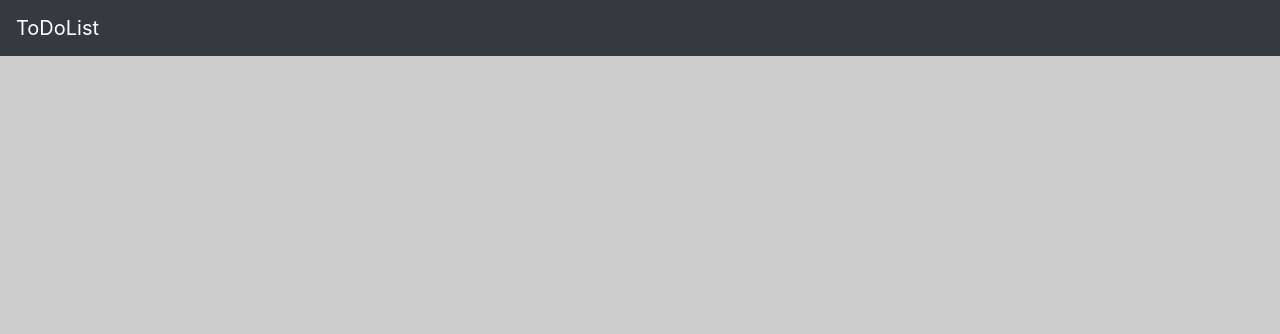
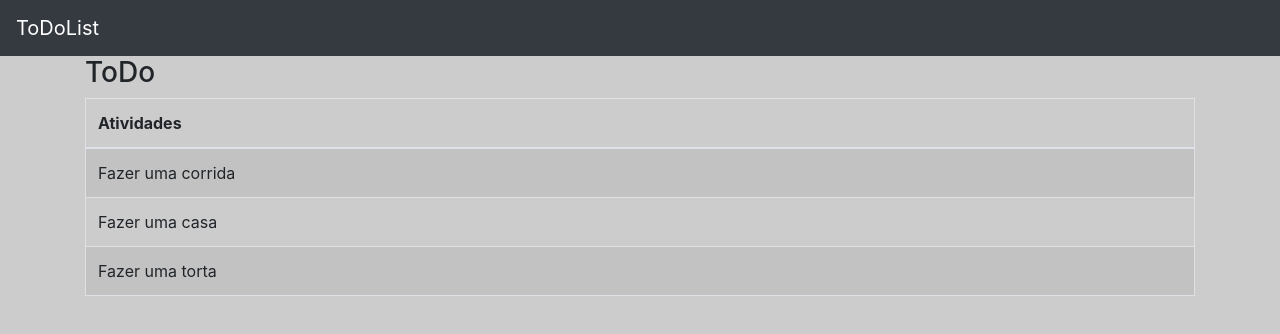
Before and after one commit to LeoniTeixeira/desafio_frontend, a React (Create React App) app: page / in a window 1280 px wide. Shown: the top 334 px of the page. Built offline with nearby package versions, Linux system fonts and the light colour scheme.

Commit message:
criada tabela ToDo

```diff
--- a/package.json
+++ b/package.json
@@ -10,6 +10,7 @@
     "react": "^16.13.1",
     "react-bootstrap": "^1.0.1",
     "react-dom": "^16.13.1",
+    "react-indexed-db": "^1.0.12",
     "react-scripts": "3.4.1"
   },
   "scripts": {
--- /dev/null
+++ b/src/components/TodoTable.jsx
@@ -0,0 +1,31 @@
+import React from 'react'
+import atividades from '../data/atividades.js'
+
+import { Table, Container } from 'react-bootstrap';
+import 'bootstrap/dist/css/bootstrap.css'
+
+export default props => {
+    function getAtividadesTodoTable() {
+        return atividades.map(ativ => {
+            return <tr>
+                        <td>{ativ.atividade}</td>
+                    </tr>
+        })
+    }
+
+    return (
+        <Container >
+            <h3>ToDo</h3>
+            <Table striped bordered hover>
+                <thead>
+                    <tr>
+                    <th>Atividades</th>
+                    </tr>
+                </thead>
+                <tbody>
+                    {getAtividadesTodoTable()}
+                </tbody>
+            </Table>
+        </Container>
+    )
+}
--- a/src/components/layout/Header.jsx
+++ b/src/components/layout/Header.jsx
@@ -1,7 +1,7 @@
 import React from 'react'
 
 //Importando Classes do BootStrap
-import { Button, Form, FormControl, Navbar, Brand, Nav, NavDropdown } from 'react-bootstrap';
+import { Navbar} from 'react-bootstrap';
 import 'bootstrap/dist/css/bootstrap.css'
 
 export default () =>
--- a/src/components/layout/Main.jsx
+++ b/src/components/layout/Main.jsx
@@ -1,8 +1,9 @@
-import React from 'react'
-import './Main.css'
+import React from 'react';
+import './Main.css';
+import TodoTable from '../TodoTable';
 
 //Importando Classes do BootStrap
-import { Button, Form, FormControl, Navbar, Brand, Nav, NavDropdown } from 'react-bootstrap';
+import { } from 'react-bootstrap';
 import 'bootstrap/dist/css/bootstrap.css'
 
 export default () =>
@@ -10,6 +11,7 @@ export default () =>
         {/*Componente para Criação de tarefa*/}
 
         {/*Componente de tarefas a fazer*/}
+        <TodoTable></TodoTable>
+        {/*Componente de tarefas feitas */}
 
-        {/*Componente de tarefas feitas */}
     </main>
--- /dev/null
+++ b/src/data/atividades.js
@@ -0,0 +1,5 @@
+export default [
+    {id: 1, atividade: 'Fazer uma corrida', status: 1},
+    {id: 2, atividade: 'Fazer uma casa', status: 1},
+    {id: 3, atividade: 'Fazer uma torta', status: 1},
+]
```
Also changed, not shown: 1 other file (tests, documents, lock files or other folders).
